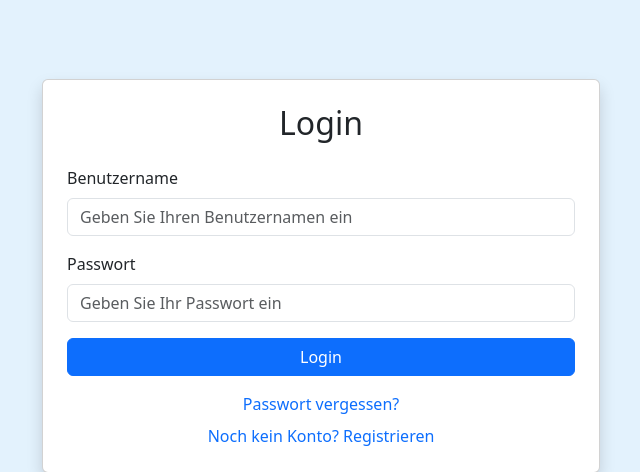
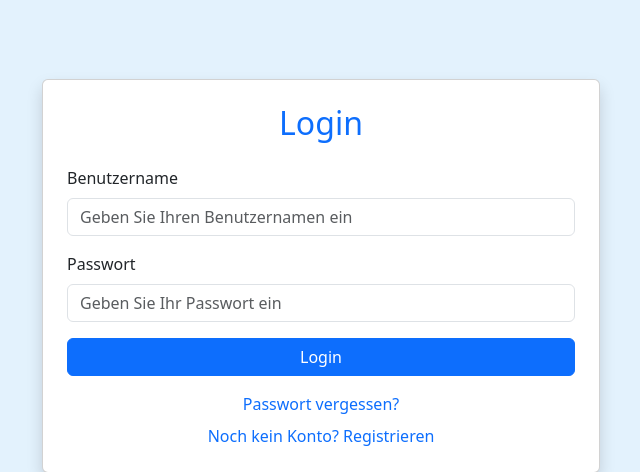
Before and after one commit to joseppe28/Triolingo, a PHP site: page /Login.php in a window 1280 px wide. Shown: the part 124-596 px from the top of the page, without its empty margins (319-959 px from the left). Run offline with PHP 8.4, Linux system fonts and the light colour scheme.

Commit message:
Changed color of h2

```diff
--- a/Login.php
+++ b/Login.php
@@ -8,6 +8,9 @@
     <style>
         body {
             background-color: #e3f2fd; /* Heller Blauton */
+        }
+        h2 {
+            color: #0d6efd; /* Bootstrap Primärfarbe */
         }
     </style>
 </head>
```
